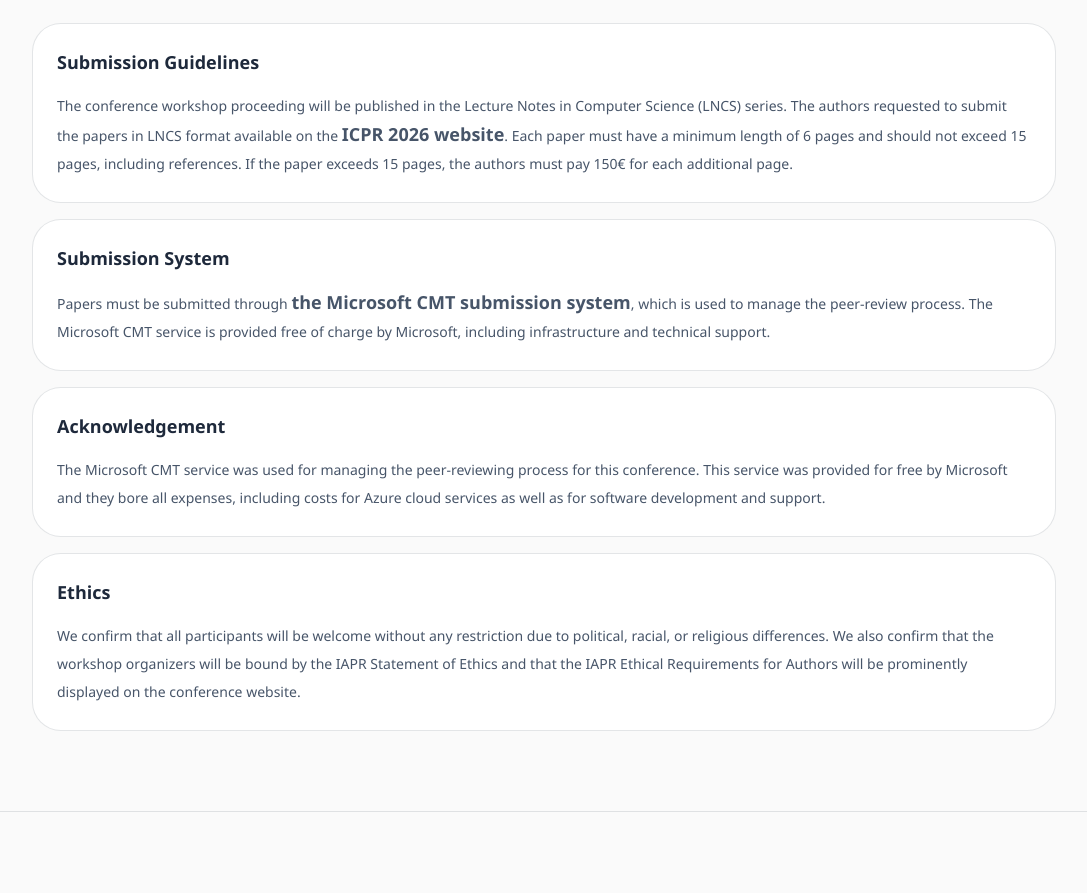
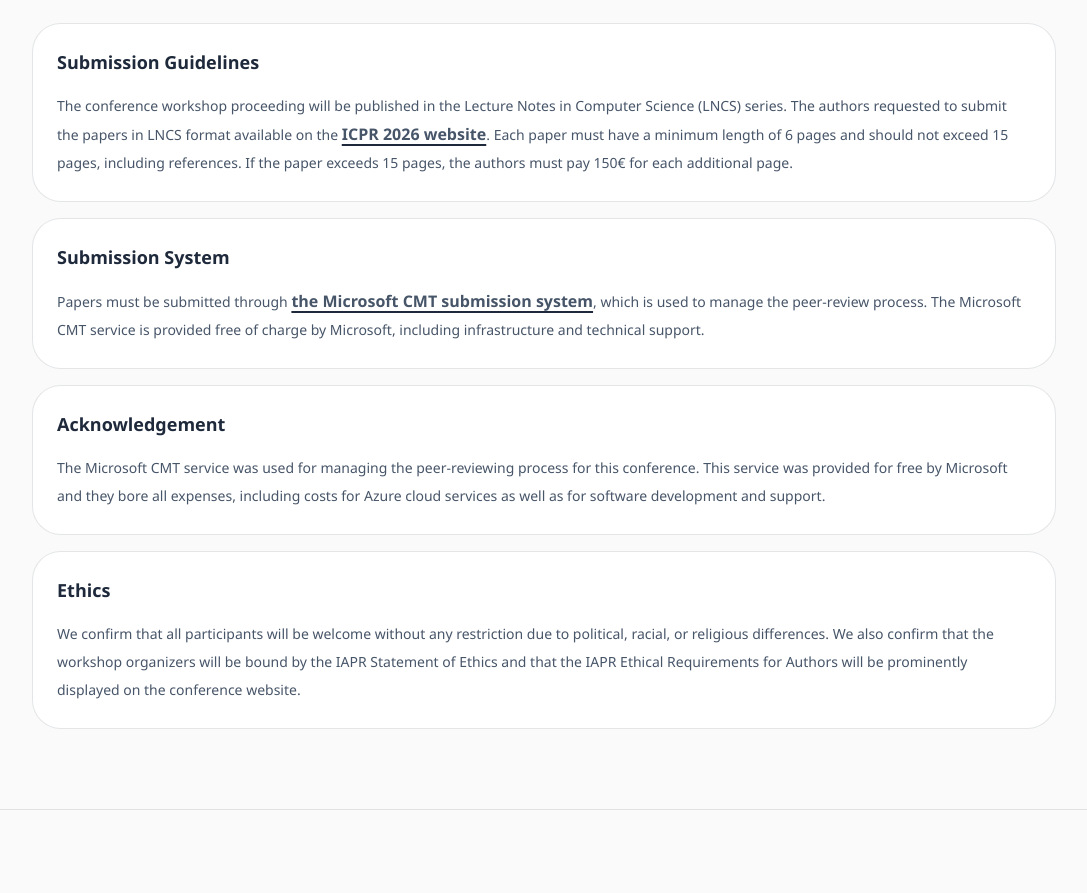
Before and after one commit to hvg-workshop/workshop2026, a React (Vite) app: page /#overview in a window 1280 px wide. Shown: the part 3180-4073 px from the top of the page, without its empty margins (96-1183 px from the left). Built offline with nearby package versions, Linux system fonts and the light colour scheme.

Commit message:
fix: 调整投稿链接下划线与字号

```diff
--- a/src/components/instructions-section.jsx
+++ b/src/components/instructions-section.jsx
@@ -12,7 +12,14 @@ function InstructionCard({ title, children }) {
 export function AuthorsSection({ instructions }) {
   const [guidelinesBeforeLink, guidelinesAfterLink] = instructions.submissionGuidelines.split('ICPR 2026 website')
   const emphasisLinkClass =
-    'text-[1.125rem] font-bold text-[var(--color-text)] underline decoration-[var(--color-text)] decoration-2 underline-offset-4'
+    'text-[1rem] font-bold text-[var(--color-text)] underline decoration-[var(--color-text)] decoration-2 underline-offset-4'
+  // 显式声明下划线样式，避免被全局链接 reset 覆盖后出现视觉回退。
+  const emphasisLinkStyle = {
+    textDecorationLine: 'underline',
+    textDecorationColor: 'var(--color-text)',
+    textDecorationThickness: '2px',
+    textUnderlineOffset: '0.22em',
+  }
 
   return (
     <SectionShell
@@ -29,6 +36,7 @@ export function AuthorsSection({ instructions }) {
                 target="_blank"
                 rel="noreferrer"
                 className={emphasisLinkClass}
+                style={emphasisLinkStyle}
               >
                 ICPR 2026 website
               </a>
@@ -43,6 +51,7 @@ export function AuthorsSection({ instructions }) {
                 target="_blank"
                 rel="noreferrer"
                 className={emphasisLinkClass}
+                style={emphasisLinkStyle}
               >
                 the Microsoft CMT submission system
               </a>
```
Also changed, not shown: 1 other file (tests, documents, lock files or other folders).
